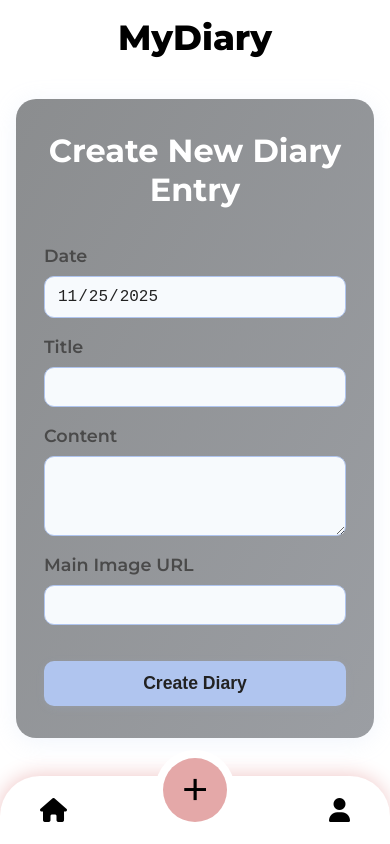
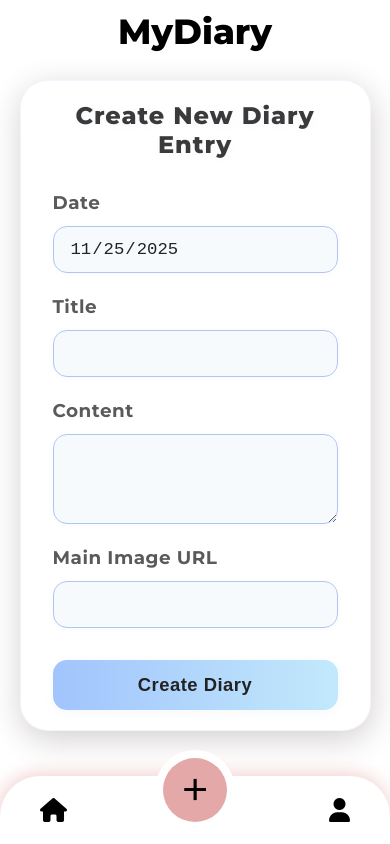
Before and after one commit to Harshit7048/Dairy, a React (Vite) app: page /add-dairy in a window 390 px wide. Built offline with nearby package versions, Linux system fonts and the light colour scheme; a web font is replaced by a local one.

Commit message:
new updates

```diff
--- a/src/Components/CreateDiary.tsx
+++ b/src/Components/CreateDiary.tsx
@@ -25,6 +25,7 @@ export default function CreateDairy() {
 
     if (foundDiary) {
         return (
+            <div className="main-diary-page">
                 <div className="create-diary-form">
                     <p className="dairy-p">Diary For The Date Already Exist , <span>Edit The Current One</span>
                     </p>
@@ -73,6 +74,8 @@ export default function CreateDairy() {
                     </form>
                     <button>Commit Changes</button>
                 </div>
+            </div>
+
         );
     }
 
@@ -95,6 +98,7 @@ export default function CreateDairy() {
 
     // If no diary exists for the current date, show a similar form for creating a new diary
     return (
+        <div className="main-diary-page">
             <div className="create-diary-form">
                 <h2>Create New Diary Entry</h2>
                 <form>
@@ -146,5 +150,7 @@ export default function CreateDairy() {
 
                 >Create Diary</button>
             </div>
+        </div>
+
     );
 }
--- a/src/Components/Ratings.tsx
+++ b/src/Components/Ratings.tsx
@@ -1,8 +1,16 @@
+import { useEffect, useState } from "react"
+
 export default function Ratings() {
+
+    const [rating, setRating] = useState(4)
+
+
+
+
     return <div className="ratings">
         <div className="main-rating">
             <div className="inner-rating">
-                4.5 / 5
+                {rating} / 5
             </div>
         </div>
         <div className="rating-info">
--- a/src/Pages/Home.tsx
+++ b/src/Pages/Home.tsx
@@ -36,7 +36,7 @@ export default function Home() {
     const todosCurrentDay: Todo[] = Array.isArray(diaryEntry?.todos) ? diaryEntry.todos : []
 
     return <div className="home">
-        <h1></h1>
+        <div className="home-inner">
             <Quotes />
 
             <div className="ratings-box">
@@ -78,4 +78,6 @@ export default function Home() {
 
             {/* <ExampleScreen /> */}
         </div>
+
+    </div>
 }
--- a/src/index.css
+++ b/src/index.css
@@ -18,7 +18,7 @@
         width: 100%;
         background: linear-gradient(to bottom, rgb(150, 145, 145), 50%, transparent);
 
-        padding: 1rem;
+        padding: 0rem;
         position: relative;
         background: linear-gradient(120deg, #f8cdda 0%, #a1c4fd 100%);
         background: white;
@@ -34,13 +34,21 @@
 
         height: 90%;
         margin-top: 5%;
-        padding: 10px;
+        padding: 20px;
+        padding-top: 80px;
 
 
         border-radius: 25px;
         overflow-y: scroll;
         padding-bottom: 20%;
 
+    }
+
+    .home-inner {
+        max-height: 77vh;
+        overflow: hidden;
+        overflow-y: scroll;
+        padding-bottom: 50px;
     }
 
     .home::--webkit-scrollbar {
@@ -193,7 +201,12 @@
         font-weight: 800;
         text-align: center;
         color: rgb(0, 0, 0);
-
+        position: fixed;
+        top: 0;
+        height: 60px;
+        /* background-color: rgb(175, 175, 175); */
+        width: 100%;
+        padding: 10px;
     }
 
     /* Nav */
@@ -768,62 +781,77 @@
         font-weight: 800;
     }
 
+    /* .main-diary-page {
+        background-color: rebeccapurple;
+    } */
+
+
     .create-diary-form {
-        background: linear-gradient(120deg, #8b8d8f 0%, #9b9ea3 100%);
-        border-radius: 20px;
-        box-shadow: 0 4px 24px rgba(176, 197, 239, 0.18);
-        padding: 32px 28px;
-        margin: 40px auto;
-        max-width: 480px;
+        /* background: rgba(9, 8, 8, 0.55); */
+        border-radius: 28px;
+        box-shadow: 1px 8px 32px rgb(211, 206, 206);
+        padding: 20px 32px;
+        margin: 48px auto;
+
+        max-width: 90%;
         color: #222;
         display: flex;
         flex-direction: column;
-        gap: 18px;
+        gap: 10px;
+        margin-top: 80px;
+        backdrop-filter: blur(12px);
+        border: 1.5px solid rgba(180, 200, 255, 0.18);
+        transition: box-shadow 0.2s, background 0.2s;
     }
 
     .create-diary-form h2 {
         text-align: center;
-        font-size: 2rem;
-        font-weight: 700;
-        margin-bottom: 18px;
-        color: #ffffff;
+        font-size: 1.5rem;
+        font-weight: 800;
+        margin-bottom: 22px;
+        color: #3a3a3a;
+        letter-spacing: 1px;
+        text-shadow: 0 2px 8px rgba(176, 197, 239, 0.10);
     }
 
     .create-diary-form .form-group {
         display: flex;
         flex-direction: column;
-        gap: 8px;
-        margin-bottom: 18px;
+        gap: 10px;
+        margin-bottom: 22px;
     }
 
     .create-diary-form label {
-        font-size: 1.1rem;
-        font-weight: 600;
-        color: #4a4a4a;
+        font-size: 1.15rem;
+        font-weight: 700;
+        color: #5a5a5a;
         margin-bottom: 2px;
+        letter-spacing: 0.5px;
     }
 
     .create-diary-form input[type="text"],
     .create-diary-form input[type="date"],
     .create-diary-form textarea {
-        padding: 10px 12px;
-        border-radius: 10px;
+        padding: 12px 16px;
+        border-radius: 14px;
         border: 1.5px solid #b0c5ef;
-        background: #f7fafd;
-        font-size: 1rem;
+        background: rgba(245, 250, 253, 0.85);
+        font-size: 1.08rem;
         color: #222;
         outline: none;
-        transition: border-color 0.2s;
+        transition: border-color 0.2s, box-shadow 0.2s;
+        box-shadow: 0 1px 6px rgba(176, 197, 239, 0.08);
     }
 
     .create-diary-form input[type="text"]:focus,
     .create-diary-form input[type="date"]:focus,
     .create-diary-form textarea:focus {
         border-color: #7b9acc;
+        box-shadow: 0 2px 12px rgba(176, 197, 239, 0.18);
     }
 
     .create-diary-form textarea {
-        min-height: 80px;
+        min-height: 90px;
         resize: vertical;
     }
 
@@ -833,27 +861,33 @@
 
     .create-diary-form button,
     .create-diary-form .save-btn {
-        margin-top: 18px;
-        padding: 12px 0;
-        border-radius: 10px;
+        margin-top: 22px;
+        padding: 14px 0;
+        border-radius: 14px;
         border: none;
-        background: #b0c5ef;
+        background: linear-gradient(90deg, #a1c4fd 0%, #c2e9fb 100%);
         color: #222;
-        font-weight: 700;
-        font-size: 1.1rem;
+        font-weight: 800;
+        font-size: 1.15rem;
         cursor: pointer;
-        box-shadow: 0 2px 8px rgba(176, 197, 239, 0.12);
-        transition: background 0.2s;
+        box-shadow: 0 2px 12px rgba(176, 197, 239, 0.12);
+        transition: background 0.2s, box-shadow 0.2s;
+        letter-spacing: 0.5px;
     }
 
     .create-diary-form button:hover,
     .create-diary-form .save-btn:hover {
-        background: #7b9acc;
+        background: linear-gradient(90deg, #89f7fe 0%, #66a6ff 100%);
+        box-shadow: 0 4px 18px rgba(176, 197, 239, 0.18);
     }
 
-    .dairy-p {
-        font-weight: 800;
+    .create-diary-form .dairy-p {
+        font-weight: 700;
         text-align: center;
+        color: #7b9acc;
+        margin-bottom: 10px;
+        font-size: 1.08rem;
+        letter-spacing: 0.5px;
     }
 
     /* Ratings */
```
Lines whose indentation alone changed are shown as unchanged.
